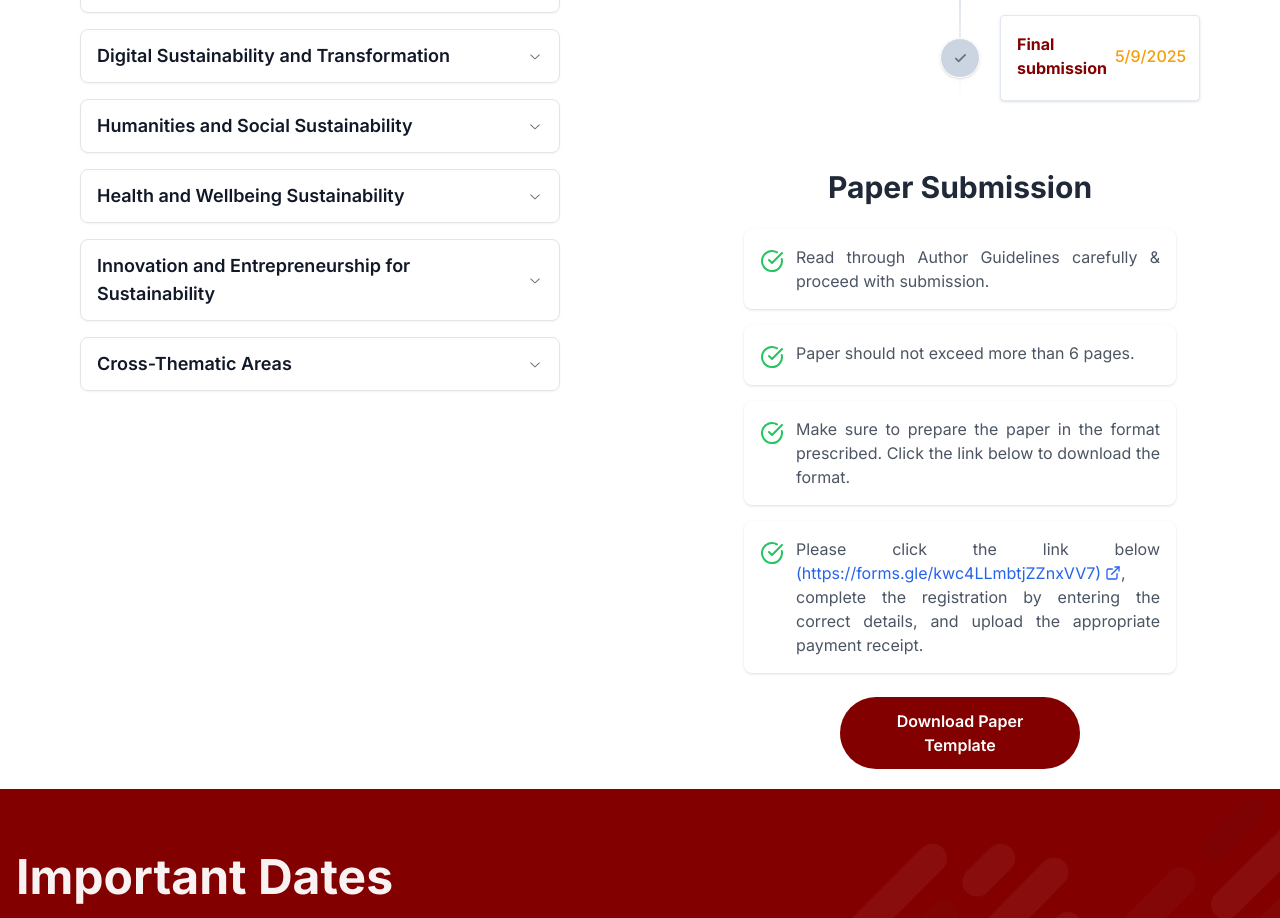
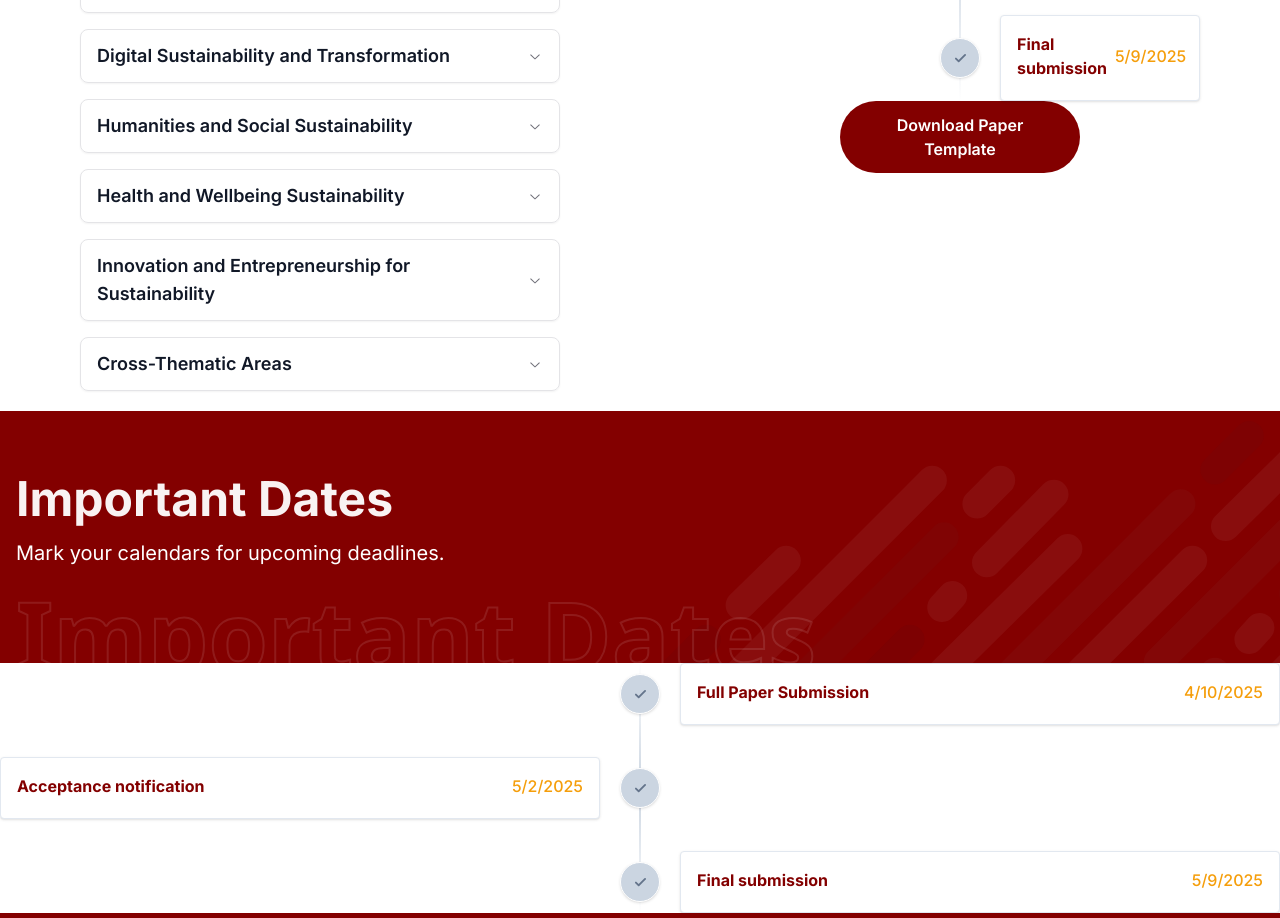
Before and after one commit to kmrsanthosh/TCEResearchConclave, a Next.js app: page / in a window 1280 px wide. Shown: the part 1800-2718 px from the top of the page. Built offline with nearby package versions, Linux system fonts and the light colour scheme.

Commit message:
Refactor CallForPaper component and remove commented code

```diff
--- a/components/Home/CallForPaper.tsx
+++ b/components/Home/CallForPaper.tsx
@@ -61,7 +61,7 @@ const CallForPaper: React.FC = () => {
               Key Dates
             </motion.h1>
             <AnimatedTimeline timelineData={timelineData} />
-            <PaperSubmissionTemplate />
+            {/* <PaperSubmissionTemplate /> */}
             <motion.button
               whileHover={{ scale: 1.05 }}
               whileTap={{ scale: 0.95 }}
```
